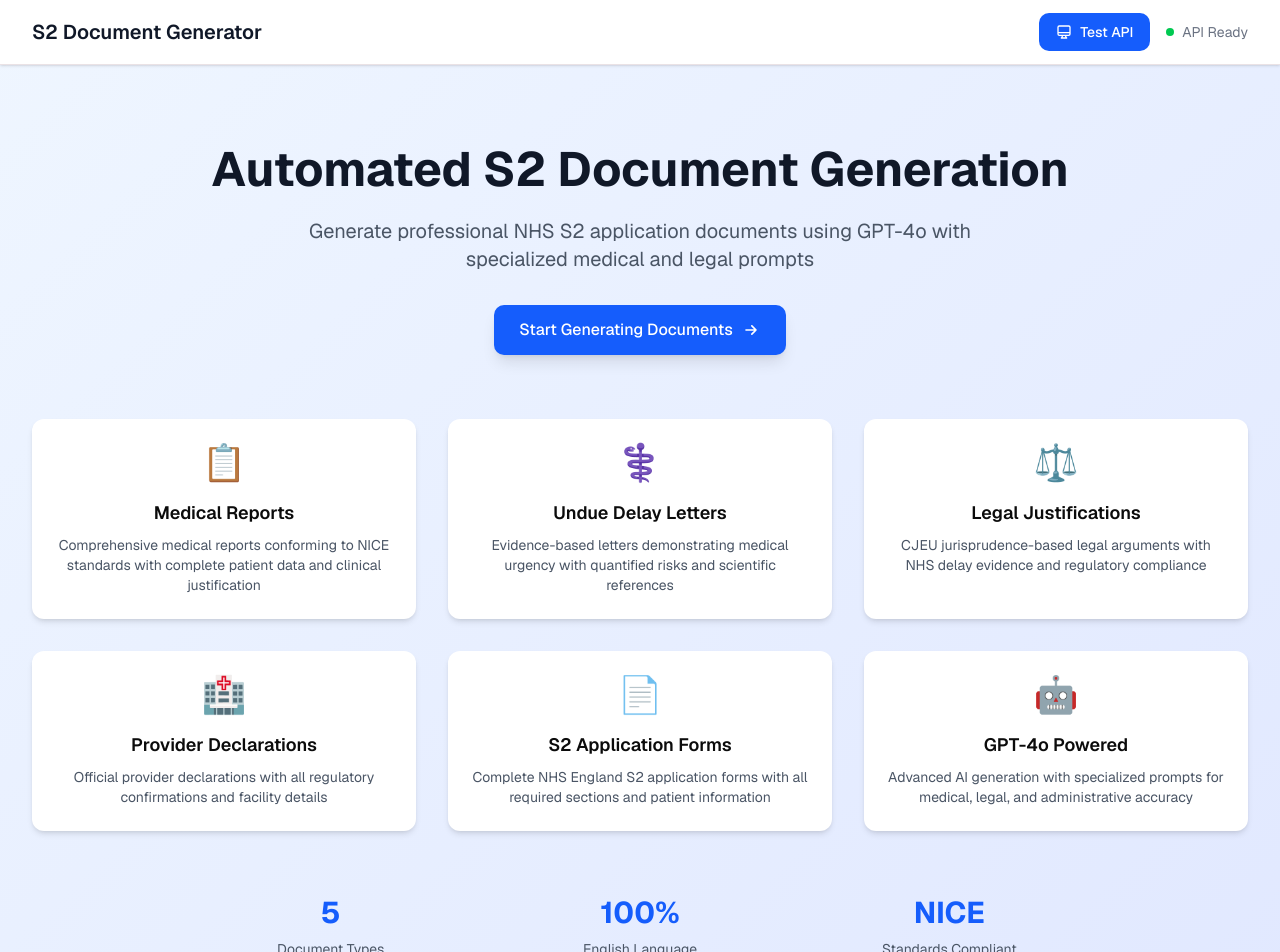
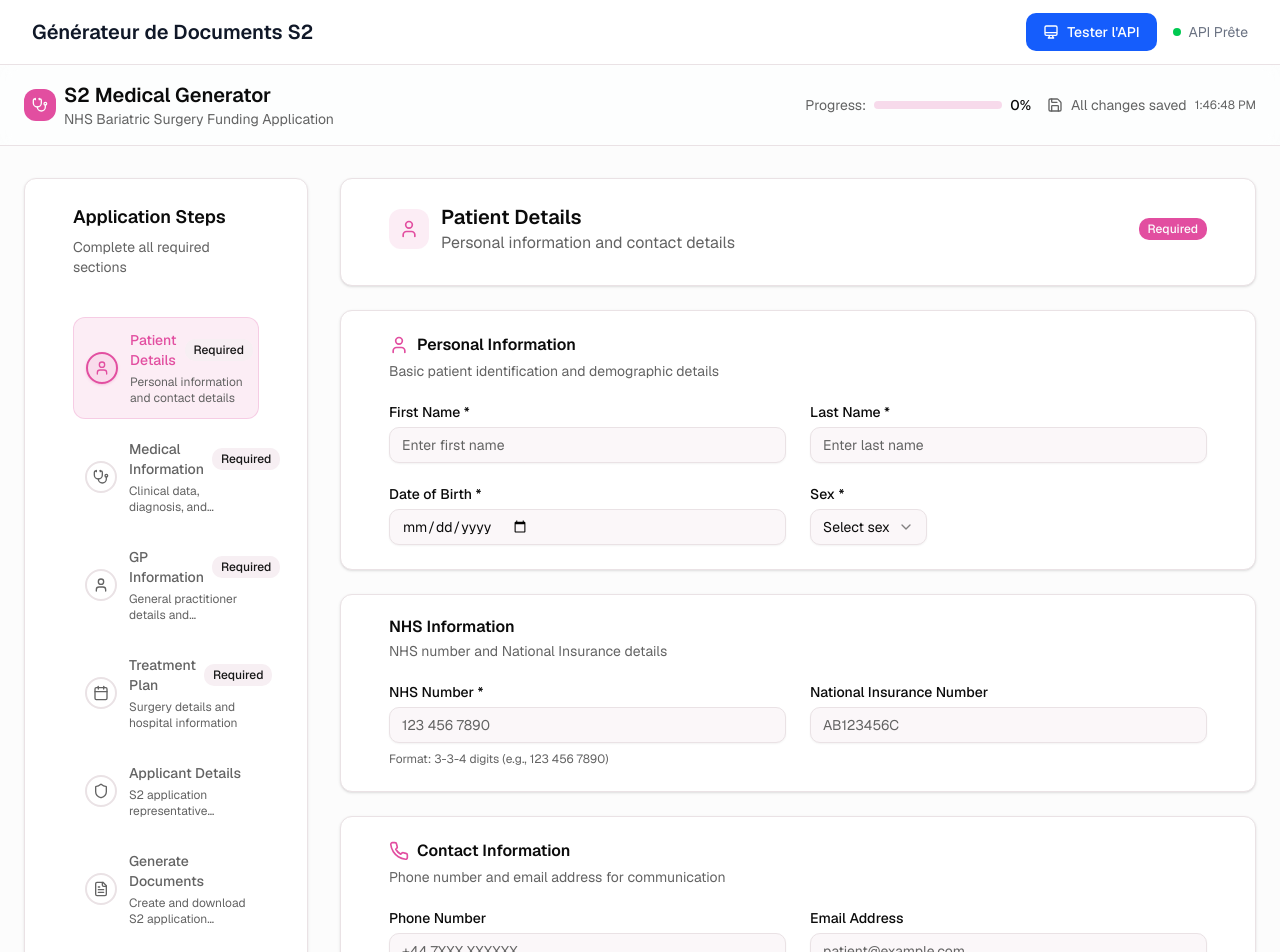
Before and after one commit to stefbach/v0-application-generator, a Next.js app: page / in a window 1280 px wide. Shown: the top 952 px of the page. Built offline with nearby package versions, Linux system fonts and the light colour scheme.

Commit message:
Update page.tsx

```diff
--- a/app/page.tsx
+++ b/app/page.tsx
@@ -1,15 +1,34 @@
+import { Suspense } from "react"
 import Link from "next/link"
+import { S2ApplicationGenerator } from "@/components/s2-application-generator"
+
+function S2GeneratorWithSuspense() {
+  return (
+    <Suspense
+      fallback={
+        <div className="min-h-screen bg-background flex items-center justify-center">
+          <div className="text-center space-y-4">
+            <div className="w-8 h-8 border-2 border-primary border-t-transparent rounded-full animate-spin mx-auto"></div>
+            <p className="text-muted-foreground">Loading S2 Application Generator...</p>
+          </div>
+        </div>
+      }
+    >
+      <S2ApplicationGenerator />
+    </Suspense>
+  )
+}
 
 export default function HomePage() {
   return (
-    <main className="min-h-screen bg-gradient-to-br from-blue-50 to-indigo-100">
-      {/* Header */}
+    <main className="min-h-screen bg-background">
+      {/* Header avec bouton de test */}
       <div className="border-b bg-white shadow-sm">
         <div className="max-w-7xl mx-auto px-4 sm:px-6 lg:px-8">
           <div className="flex justify-between items-center h-16">
             <div>
               <h1 className="text-xl font-semibold text-gray-900">
-                S2 Document Generator
+                Générateur de Documents S2
               </h1>
             </div>
             <div className="flex space-x-4">
@@ -20,114 +39,18 @@ export default function HomePage() {
                 <svg className="w-4 h-4 mr-2" fill="none" stroke="currentColor" viewBox="0 0 24 24">
                   <path strokeLinecap="round" strokeLinejoin="round" strokeWidth="2" d="M9.75 17L9 20l-1 1h8l-1-1-.75-3M3 13h18M5 17h14a2 2 0 002-2V5a2 2 0 00-2-2H5a2 2 0 00-2 2v10a2 2 0 002 2z" />
                 </svg>
-                Test API
+                Tester l'API
               </Link>
               <div className="text-sm text-gray-500 flex items-center">
                 <div className="w-2 h-2 bg-green-500 rounded-full mr-2"></div>
-                API Ready
+                API Prête
               </div>
             </div>
           </div>
         </div>
       </div>
 
-      {/* Hero Section */}
-      <div className="max-w-7xl mx-auto px-4 sm:px-6 lg:px-8 py-20">
-        <div className="text-center">
-          <h1 className="text-5xl font-bold text-gray-900 mb-6">
-            Automated S2 Document Generation
-          </h1>
-          <p className="text-xl text-gray-600 mb-8 max-w-3xl mx-auto">
-            Generate professional NHS S2 application documents using GPT-4o with specialized medical and legal prompts
-          </p>
-
-          <div className="flex justify-center gap-4 mb-16">
-            <Link
-              href="/test"
-              className="inline-flex items-center px-6 py-3 border border-transparent text-base font-medium rounded-md text-white bg-blue-600 hover:bg-blue-700 shadow-lg hover:shadow-xl transition-all"
-            >
-              Start Generating Documents
-              <svg className="ml-2 w-5 h-5" fill="none" stroke="currentColor" viewBox="0 0 24 24">
-                <path strokeLinecap="round" strokeLinejoin="round" strokeWidth="2" d="M13 7l5 5m0 0l-5 5m5-5H6" />
-              </svg>
-            </Link>
-          </div>
-
-          {/* Features Grid */}
-          <div className="grid md:grid-cols-3 gap-8 mt-16">
-            <div className="bg-white rounded-lg shadow-md p-6">
-              <div className="text-4xl mb-4">📋</div>
-              <h3 className="text-lg font-semibold mb-2">Medical Reports</h3>
-              <p className="text-gray-600 text-sm">
-                Comprehensive medical reports conforming to NICE standards with complete patient data and clinical justification
-              </p>
-            </div>
-
-            <div className="bg-white rounded-lg shadow-md p-6">
-              <div className="text-4xl mb-4">⚕️</div>
-              <h3 className="text-lg font-semibold mb-2">Undue Delay Letters</h3>
-              <p className="text-gray-600 text-sm">
-                Evidence-based letters demonstrating medical urgency with quantified risks and scientific references
-              </p>
-            </div>
-
-            <div className="bg-white rounded-lg shadow-md p-6">
-              <div className="text-4xl mb-4">⚖️</div>
-              <h3 className="text-lg font-semibold mb-2">Legal Justifications</h3>
-              <p className="text-gray-600 text-sm">
-                CJEU jurisprudence-based legal arguments with NHS delay evidence and regulatory compliance
-              </p>
-            </div>
-
-            <div className="bg-white rounded-lg shadow-md p-6">
-              <div className="text-4xl mb-4">🏥</div>
-              <h3 className="text-lg font-semibold mb-2">Provider Declarations</h3>
-              <p className="text-gray-600 text-sm">
-                Official provider declarations with all regulatory confirmations and facility details
-              </p>
-            </div>
-
-            <div className="bg-white rounded-lg shadow-md p-6">
-              <div className="text-4xl mb-4">📄</div>
-              <h3 className="text-lg font-semibold mb-2">S2 Application Forms</h3>
-              <p className="text-gray-600 text-sm">
-                Complete NHS England S2 application forms with all required sections and patient information
-              </p>
-            </div>
-
-            <div className="bg-white rounded-lg shadow-md p-6">
-              <div className="text-4xl mb-4">🤖</div>
-              <h3 className="text-lg font-semibold mb-2">GPT-4o Powered</h3>
-              <p className="text-gray-600 text-sm">
-                Advanced AI generation with specialized prompts for medical, legal, and administrative accuracy
-              </p>
-            </div>
-          </div>
-
-          {/* Stats */}
-          <div className="grid md:grid-cols-3 gap-8 mt-16 max-w-4xl mx-auto">
-            <div className="text-center">
-              <div className="text-3xl font-bold text-blue-600 mb-2">5</div>
-              <div className="text-sm text-gray-600">Document Types</div>
-            </div>
-            <div className="text-center">
-              <div className="text-3xl font-bold text-blue-600 mb-2">100%</div>
-              <div className="text-sm text-gray-600">English Language</div>
-            </div>
-            <div className="text-center">
-              <div className="text-3xl font-bold text-blue-600 mb-2">NICE</div>
-              <div className="text-sm text-gray-600">Standards Compliant</div>
-            </div>
-          </div>
-        </div>
-      </div>
-
-      {/* Footer */}
-      <div className="border-t bg-white mt-20">
-        <div className="max-w-7xl mx-auto px-4 sm:px-6 lg:px-8 py-8 text-center text-gray-600 text-sm">
-          <p>S2 Document Generator - Automated NHS Application Documents</p>
-        </div>
-      </div>
+      <S2GeneratorWithSuspense />
     </main>
   )
 }
```
